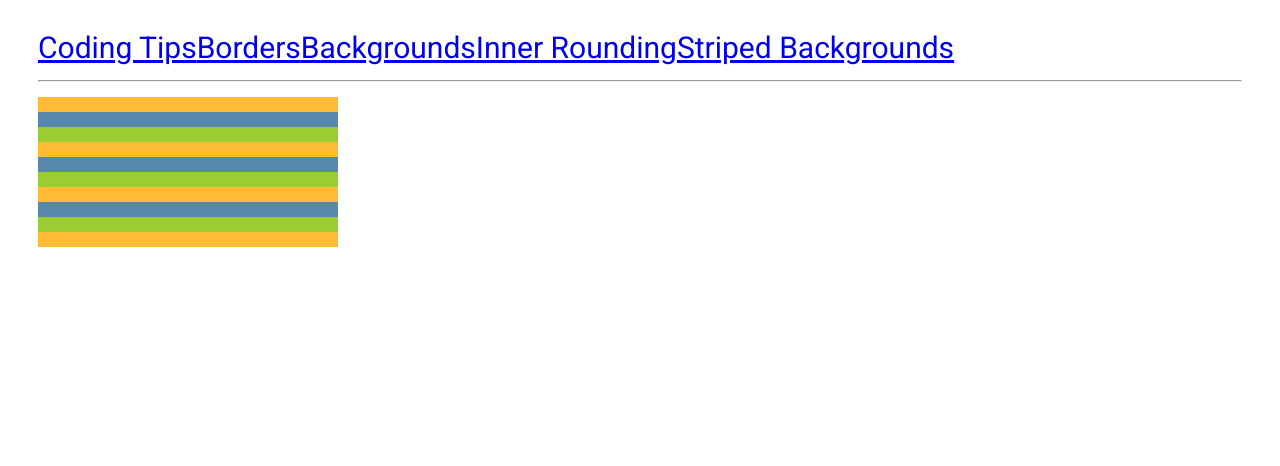
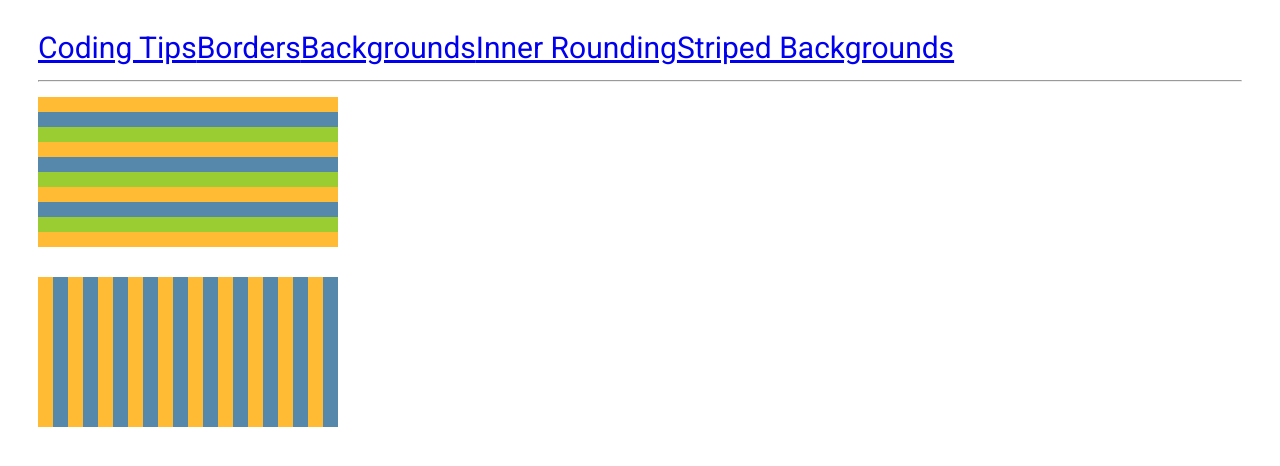
Before and after one commit to ht89/css-secrets, an Angular app: page /striped-bg in a window 1280 px wide. Shown: the top 466 px of the page. Built offline with nearby package versions, Linux system fonts and the light colour scheme.

Commit message:
vertical striped bg

```diff
--- a/src/app/striped-backgrounds/striped-backgrounds.component.html
+++ b/src/app/striped-backgrounds/striped-backgrounds.component.html
@@ -1 +1,3 @@
 <div class="striped-bg"></div>
+
+<div class="vertical-striped-bg"></div>
--- a/src/app/striped-backgrounds/striped-backgrounds.component.scss
+++ b/src/app/striped-backgrounds/striped-backgrounds.component.scss
@@ -7,3 +7,14 @@
     background: linear-gradient(#fb3 33.3%, #58a 0, #58a 66.6%, yellowgreen 0);
     background-size: 100% 45px;
 }
+
+.vertical-striped-bg {
+    margin-top: 30px;
+    width: 300px;
+    height: 150px;
+    /*
+    “If a color stop has a position that is less than the specified position of any color stop before it in the list, set its position to be equal to the largest specified position of any color stop before it.”
+    */
+    background: linear-gradient(to right, #fb3 50%, #58a 0); // to bottom by default
+    background-size: 30px 100%;
+}
```
